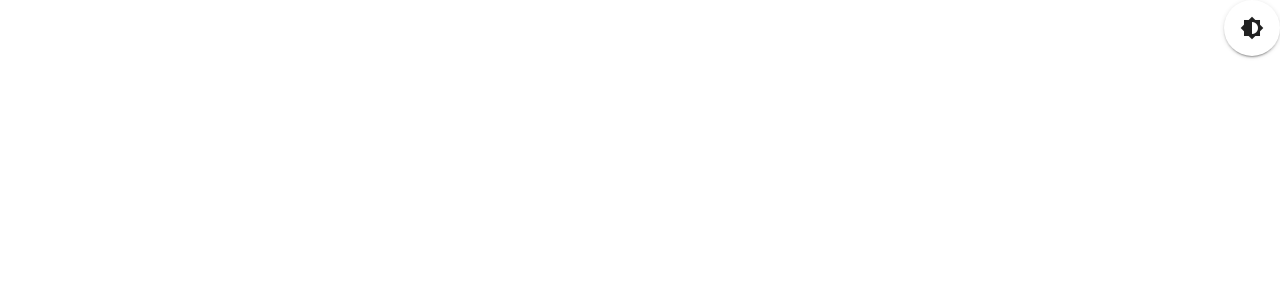
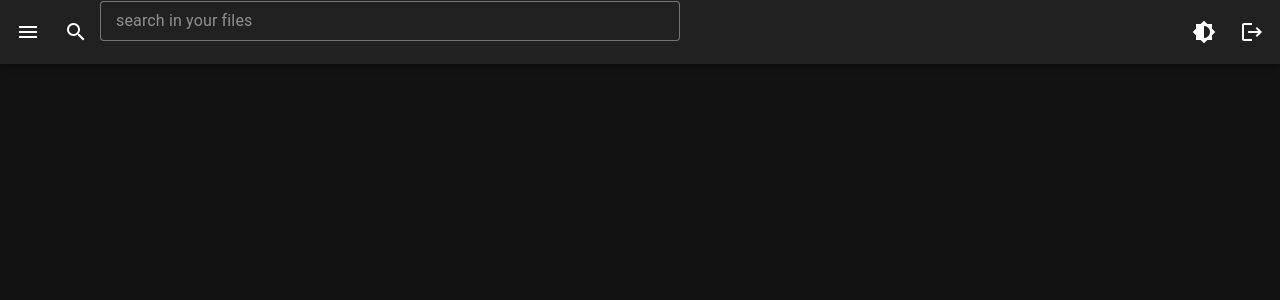
Before and after one commit to LouisRadek/nuxt3-cloud, a Nuxt app: page /cloud in a window 1280 px wide. Before the commit this address had no page. Shown: the top 300 px of the page. Built offline with nearby package versions, Linux system fonts and the light colour scheme.

Commit message:
feat: add navbar

```diff
--- a/src/layouts/default.vue
+++ b/src/layouts/default.vue
@@ -2,7 +2,7 @@
   export default {
     data() {
       return {
-        isDarkThemeActive: false
+        isDarkThemeActive: true
       }
     },
 
@@ -16,13 +16,37 @@
 
 <template>
   <VApp :theme="isDarkThemeActive ? 'dark' : 'light'">
-    <div class="d-flex flex-row justify-end">
-      <VBtn
+    <VAppBar>
+      <VAppBarNavIcon />
+
+      <VAppBarNavIcon
+        icon="mdi-magnify"
+      />
+
+      <VTextField
+        class="SearchField"
+        density="compact"
+        placeholder="search in your files"
+        variant="outlined"
+      />
+
+      <VSpacer />
+
+      <VAppBarNavIcon
+        icon="mdi-brightness-6"
         @click="toggleTheme"
-        icon="mdi-brightness-6"
-        size="large"
       />
-    </div>
+
+      <VAppBarNavIcon
+        icon="mdi-logout"
+      />
+    </VAppBar>
     <slot />
   </VApp>
 </template>
+
+<style scoped>
+.SearchField :deep(.v-field__field) {
+  border-radius: 50%;
+}
+</style>
--- /dev/null
+++ b/src/pages/cloud.vue
@@ -0,0 +1,11 @@
+<script>
+export default {
+
+}
+</script>
+
+<template>
+  <div>
+
+  </div>
+</template>
```
